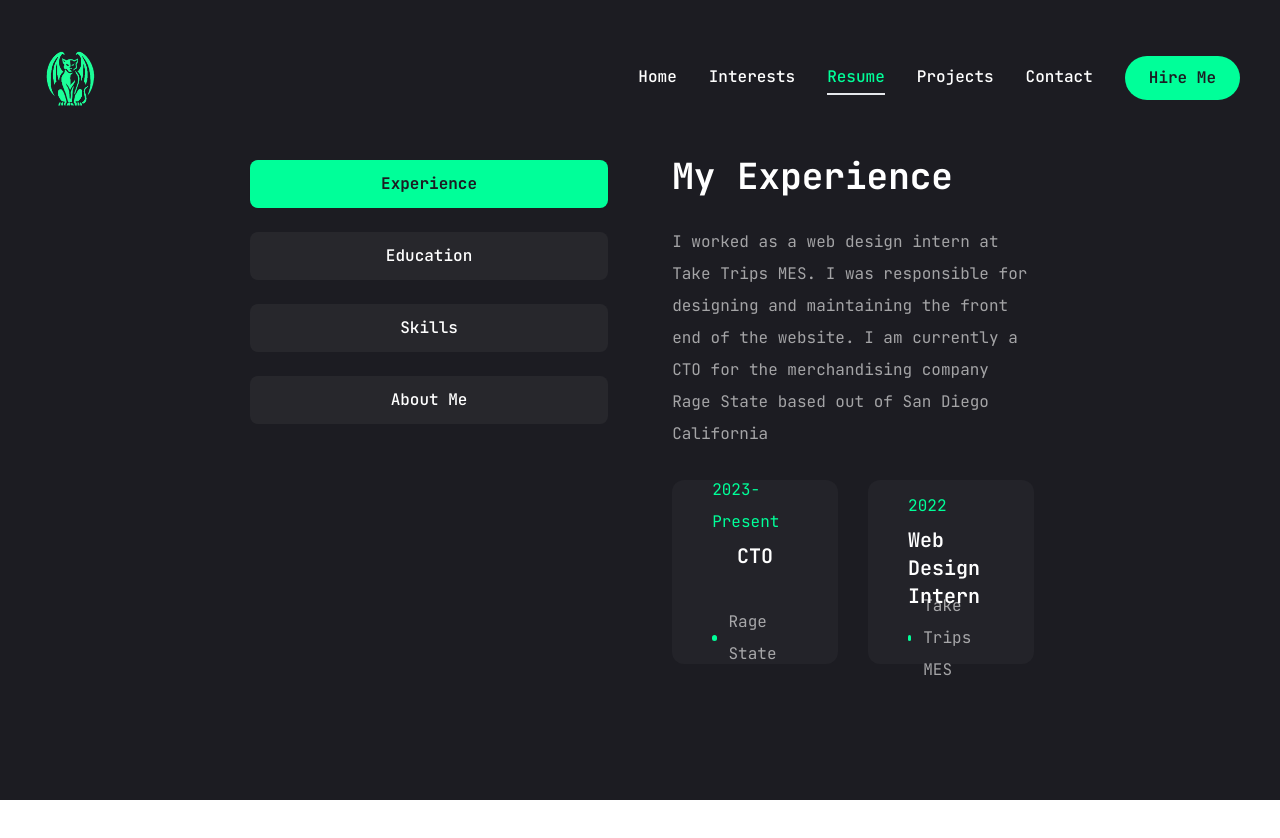
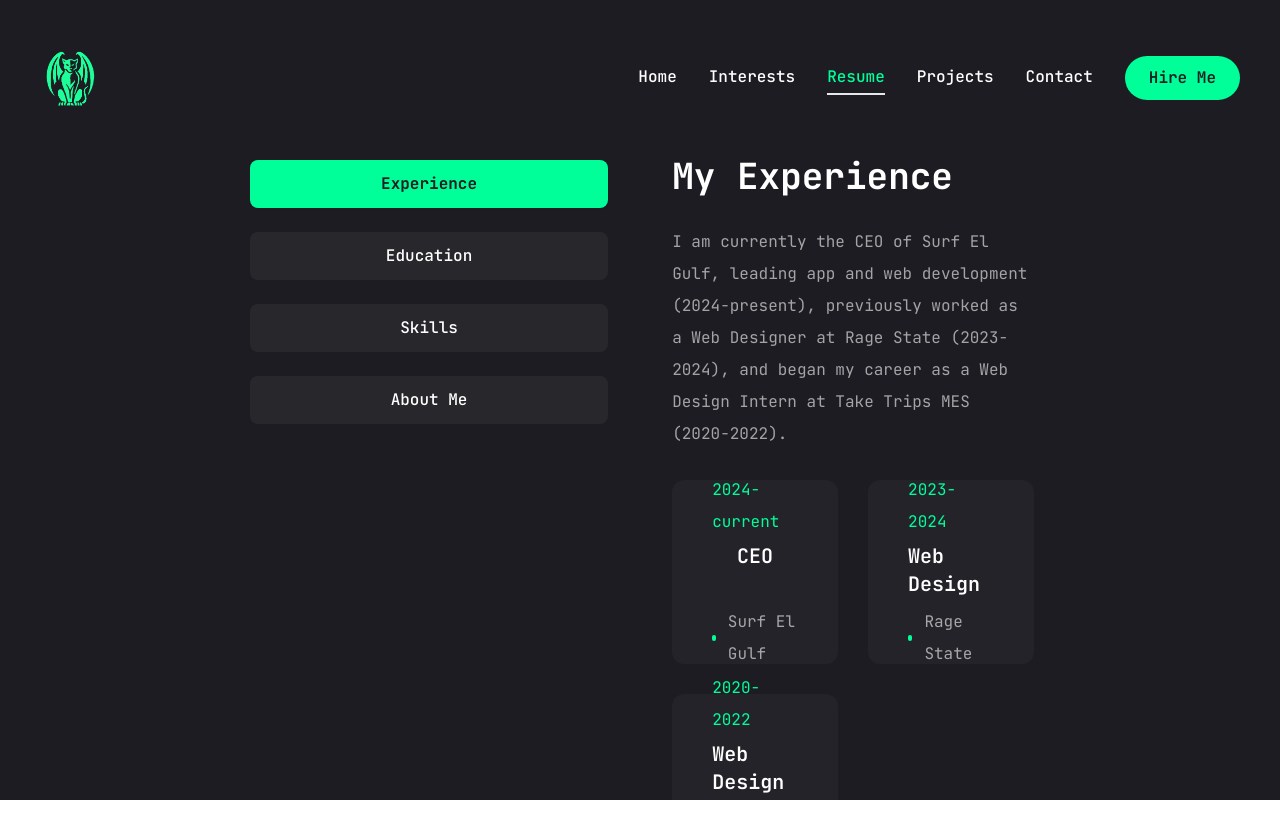
Before and after one commit to ningargiola/nick-portfolio, a Next.js app: page /resume in a window 1280 px wide. Shown: the top 838 px of the page. Built offline with nearby package versions, Linux system fonts and the light colour scheme.

Commit message:
feat: updated resume page

```diff
--- a/app/resume/page.jsx
+++ b/app/resume/page.jsx
@@ -1,6 +1,6 @@
 "use client";
 
-import {FaHtml5, FaCss3, FaJs, FaReact, FaPython, FaJava, FaCPP} from "react-icons/fa";
+import {FaHtml5, FaJs, FaReact, FaPython, FaJava, FaCPP, FaSwift} from "react-icons/fa";
 import { SiTailwindcss, SiNextdotjs } from "react-icons/si";
 
 // about data
@@ -36,12 +36,17 @@ const about= {
 const experience = {
     icon: 'assets/resume/badge.svg',
     title: 'My Experience',
-    description: 'I worked as a web design intern at Take Trips MES. I was responsible for designing and maintaining the front end of the website. I am currently a CTO for the merchandising company Rage State based out of San Diego California',
+    description: 'I am currently the CEO of Surf El Gulf, leading app and web development (2024-present), previously worked as a Web Designer at Rage State (2023-2024), and began my career as a Web Design Intern at Take Trips MES (2020-2022).',
     items: [
         {
+            company: 'Surf El Gulf',
+            position: 'CEO',
+            duration: "2024-current"
+        },
+        {
             company: 'Rage State',
-            position: 'CTO',
-            duration: "2023-Present"
+            position: 'Web Design',
+            duration: "2023-2024"
         },
         {
             company: 'Take Trips MES',
@@ -76,8 +81,8 @@ const skills = {
             name: 'HTML',
         },
         {
-            icon: <FaCss3 />,
-            name: 'CSS',
+            icon: <FaSwift />,
+            name: 'Swift',
         },
         {
             icon: <FaJs />,
--- a/package.json
+++ b/package.json
@@ -19,7 +19,7 @@
     "clsx": "^2.1.1",
     "framer-motion": "^11.3.17",
     "lucide-react": "^0.414.0",
-    "next": "14.2.5",
+    "next": "^14.2.15",
     "react": "^18",
     "react-countup": "^6.5.3",
     "react-dom": "^18",
```
Also changed, not shown: 1 other file (tests, documents, lock files or other folders).
